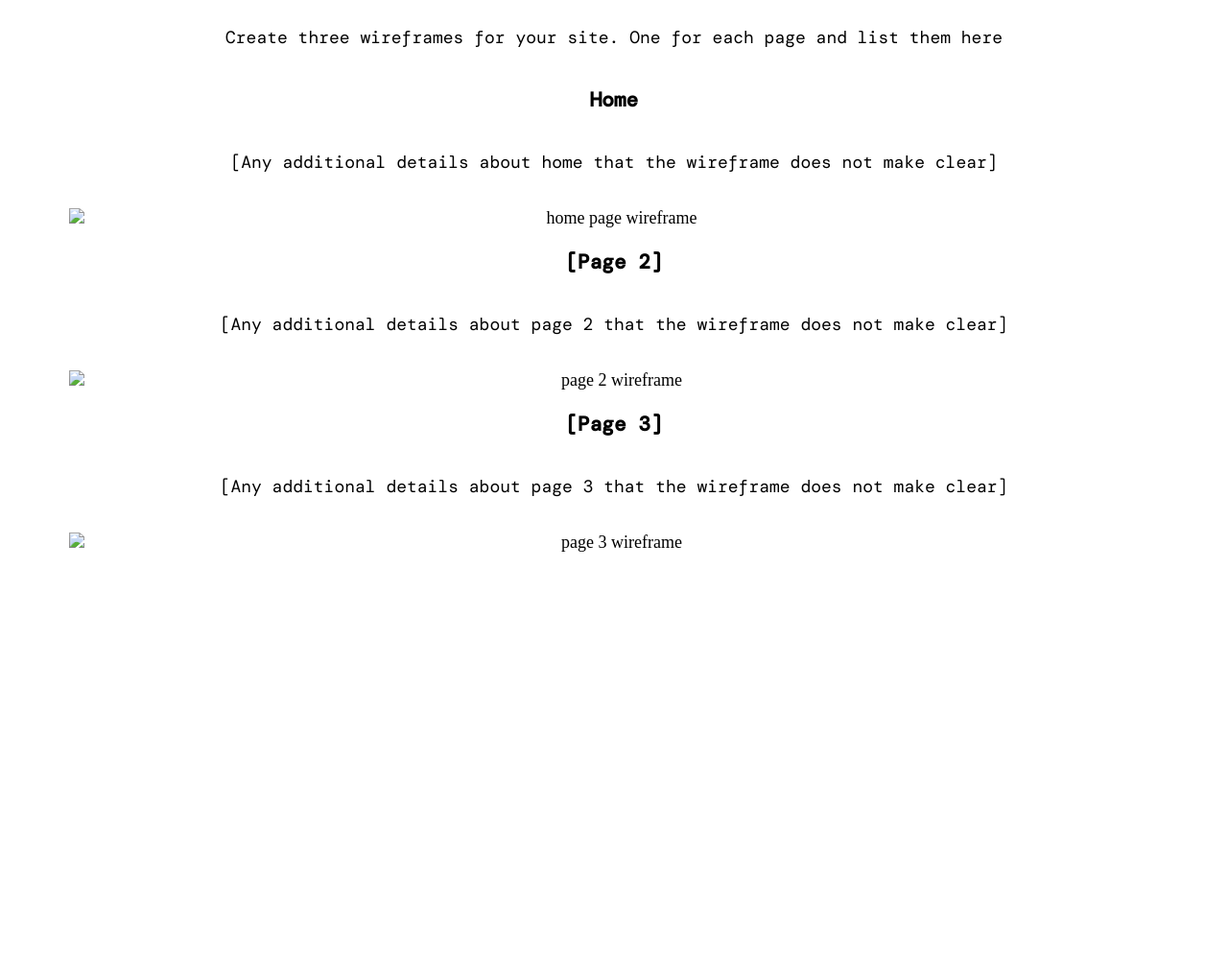
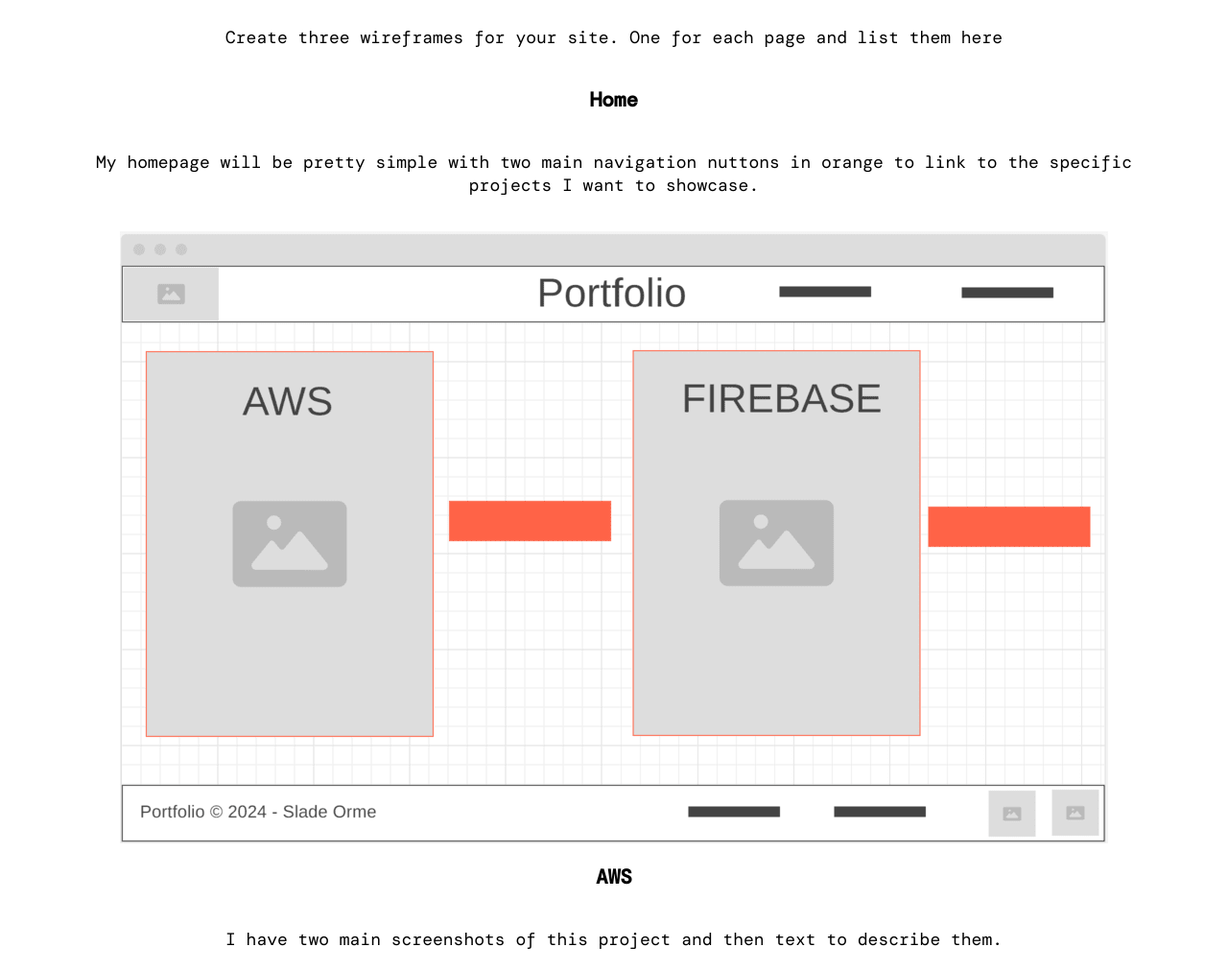
Before and after one commit to osTheDev/wdd130, a plain HTML site: page portfolio/site-plan.html in a window 1280 px wide. Shown: the part 7660-8672 px from the top of the page at 96% size. Before the commit the page ends 8308 px from the top, so only its background shows below. Drawn offline with nearby package versions, Linux system fonts and the light colour scheme; a web font is replaced by a local one.

Commit message:
add wireframes

```diff
--- a/portfolio/site-plan.html
+++ b/portfolio/site-plan.html
@@ -170,22 +170,21 @@
 
       <h3>Home</h3>
       <p>
-        [Any additional details about home that the wireframe does not make clear]
+        My homepage will be pretty simple with two main navigation nuttons in orange to link to the specific projects I want to showcase.
       </p>
-      <img src="#" alt="home page wireframe">
+      <img src="images/Homepage.png" alt="home page wireframe">
 
-      <h3>[Page 2]</h3>
+      <h3>AWS</h3>
       <p>
-        [Any additional details about page 2 that the wireframe does not make clear]
+        I have two main screenshots of this project and then text to describe them.
       </p>
-      <img src="#" alt="page 2 wireframe">
+      <img src="images/AWS_page.png" alt="AWS page wireframe">
 
-      <h3>[Page 3]</h3>
+      <h3>Firebase</h3>
       <p>
-        [Any additional details about page 3 that the wireframe does not make clear]
+        I will have three boxes on the bottom with pop out text explaining some of the cool things that Firebase offers.
       </p>
-      <img src="#" alt="page 3 wireframe">
+      <img src="images/Firebase_page.png" alt="Firebase page wireframe">
     </main>
   </body>
-
 </html>
```
Also changed, not shown: portfolio/images/AWS_page.png (added), portfolio/images/Firebase_page.png (added), portfolio/images/Homepage.png (added).
